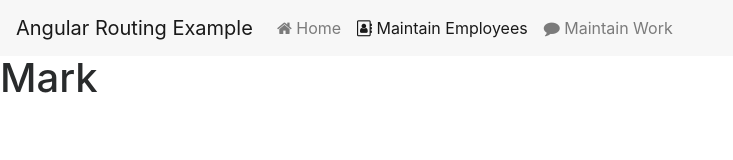
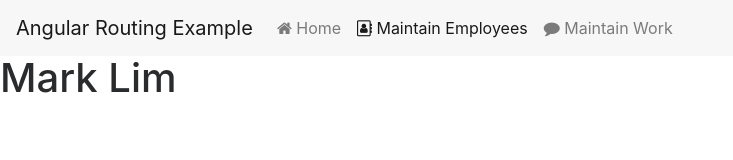
Before and after one commit to lauriebonete/basic-angular, a plain HTML site: page pages/mark.html in a window 1280 px wide. Shown: the whole page, without its empty margins (0-733 px from the left). Drawn offline with nearby package versions, Linux system fonts and the light colour scheme.

Commit message:
test
test

```diff
--- a/pages/mark.html
+++ b/pages/mark.html
@@ -29,7 +29,7 @@
             </nav>
         </header>
         <div id="main">
-            <h1>Mark</h1>
+            <h1>Mark Lim</h1>
         </div>
     </body>
     <footer>
```
